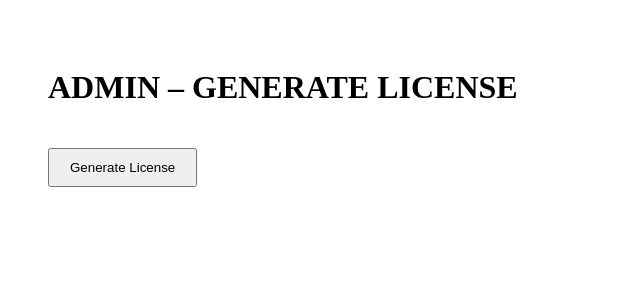
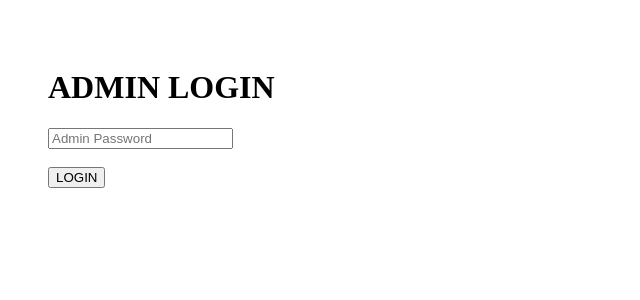
Before and after one commit to wonderwall-web/Wonderwal-video-app, a Next.js app: page /admin in a window 1280 px wide. Shown: the top 300 px of the page, without its empty margins (0-640 px from the left). Built offline with nearby package versions, Linux system fonts and the light colour scheme.

Commit message:
lock admin page with password

```diff
--- a/app/admin/page.tsx
+++ b/app/admin/page.tsx
@@ -3,48 +3,55 @@
 import { useState } from "react"
 
 export default function AdminPage() {
+  const [password, setPassword] = useState("")
+  const [ok, setOk] = useState(false)
   const [license, setLicense] = useState("")
   const [loading, setLoading] = useState(false)
 
+  const login = () => {
+    if (password === process.env.NEXT_PUBLIC_ADMIN_PASSWORD) {
+      setOk(true)
+    } else {
+      alert("PASSWORD SALAH")
+    }
+  }
+
   const generate = async () => {
     setLoading(true)
-    const res = await fetch("/api/license/create", {
-      method: "POST"
-    })
+    const res = await fetch("/api/license/create", { method: "POST" })
     const data = await res.json()
     setLicense(data.license)
     setLoading(false)
+  }
+
+  if (!ok) {
+    return (
+      <main style={{ padding: 40 }}>
+        <h1>ADMIN LOGIN</h1>
+        <input
+          type="password"
+          placeholder="Admin Password"
+          value={password}
+          onChange={e => setPassword(e.target.value)}
+        />
+        <br /><br />
+        <button onClick={login}>LOGIN</button>
+      </main>
+    )
   }
 
   return (
     <main style={{ padding: 40 }}>
       <h1>ADMIN – GENERATE LICENSE</h1>
 
-      <button
-        onClick={generate}
-        disabled={loading}
-        style={{
-          marginTop: 20,
-          padding: "10px 20px",
-          cursor: "pointer"
-        }}
-      >
+      <button onClick={generate} disabled={loading}>
         {loading ? "Generating..." : "Generate License"}
       </button>
 
       {license && (
-        <div style={{ marginTop: 20 }}>
-          <strong>LICENSE:</strong>
-          <pre
-            style={{
-              marginTop: 10,
-              padding: 10,
-              background: "#eee"
-            }}
-          >
-            {license}
-          </pre>
-        </div>
+        <pre style={{ marginTop: 20, background: "#eee", padding: 10 }}>
+          {license}
+        </pre>
       )}
     </main>
   )
```
